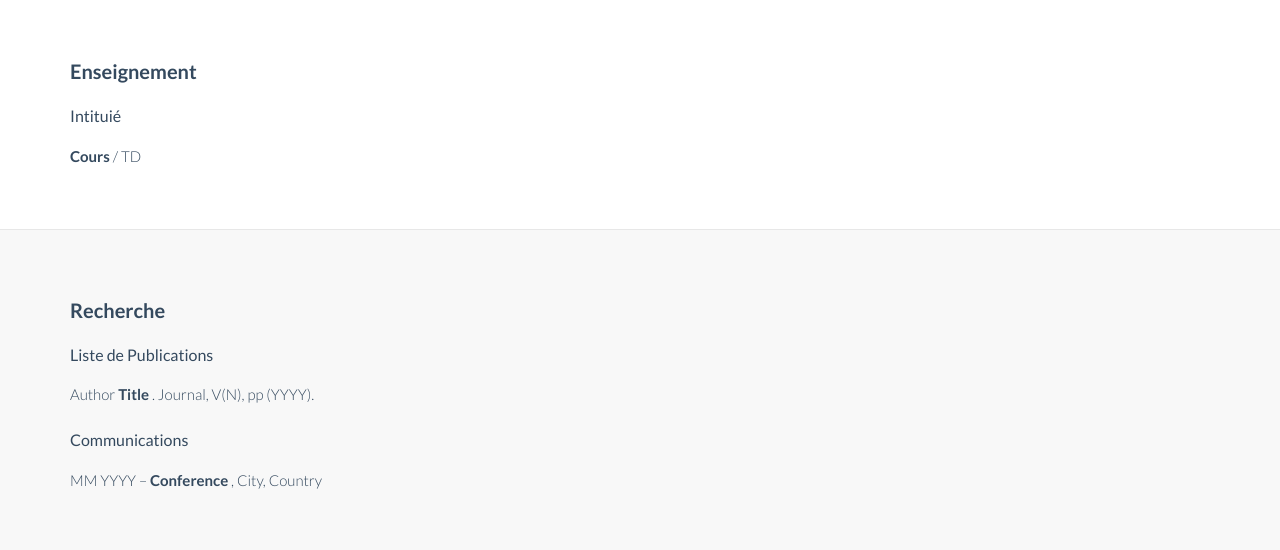
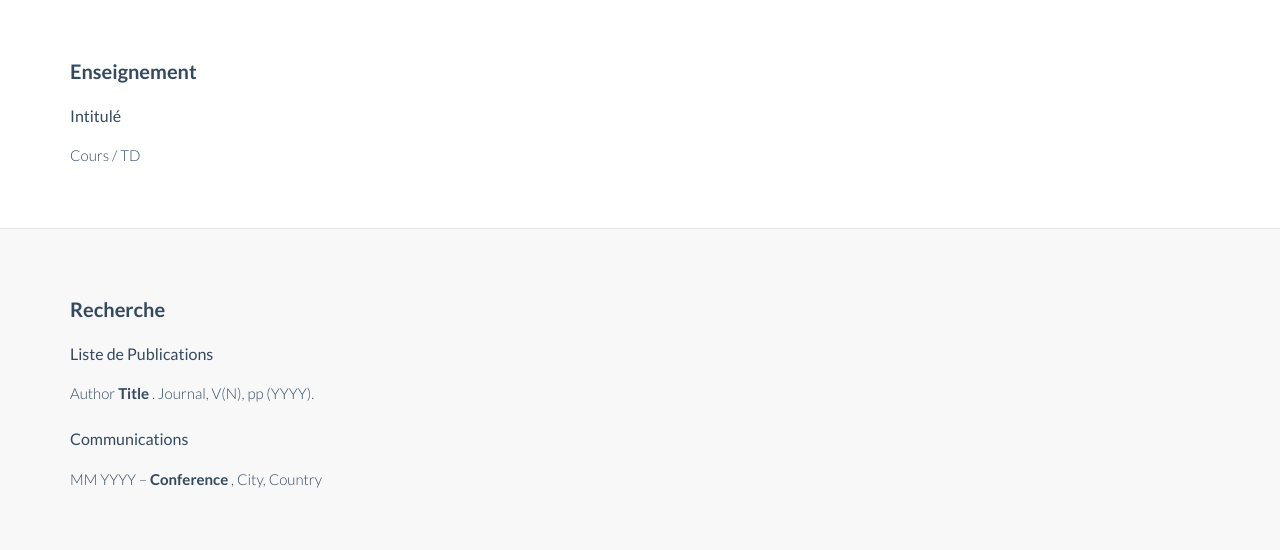
Before and after one commit to alucquiaud/alucquiaud.github.io, a Jekyll site: the page index.html, which Jekyll copies as it is, in a window 1280 px wide. Shown: the part 972-1522 px from the top of the page. Built offline with Jekyll 4.4.1, drawn with Linux system fonts in a browser that asks for light colours; nearby versions of some CDN libraries.

Commit message:
Update index.html

```diff
--- a/index.html
+++ b/index.html
@@ -107,9 +107,9 @@
                     <h3 class="section-heading">Enseignement</h3>
 					<div class="sub-title lead3"></div>
 
-Intituié
+Intitulé
 
-			<p class="lead"> <b> Cours </b> / TD </p>
+			<p class="lead"> Cours / TD </p>
 
 
 
```
